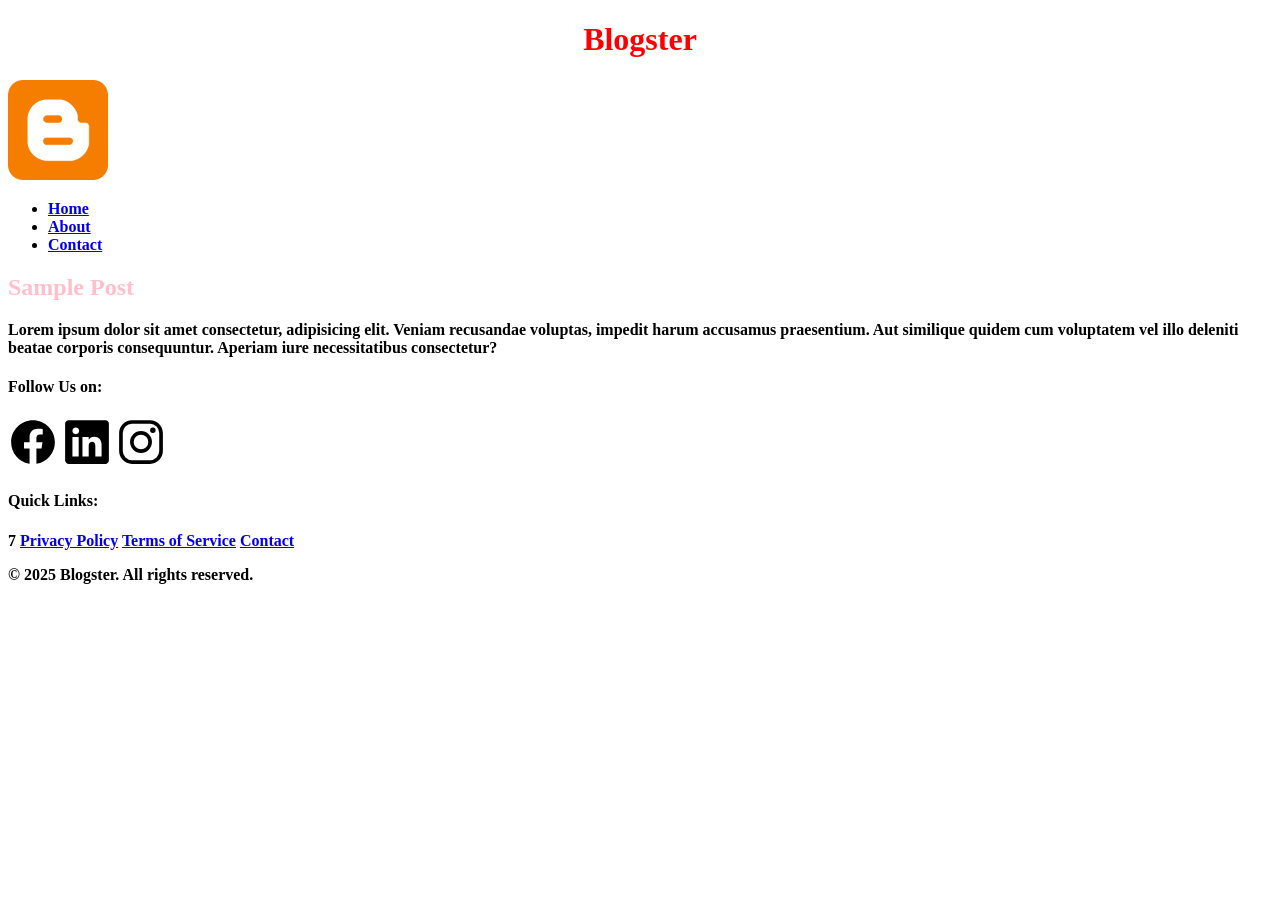
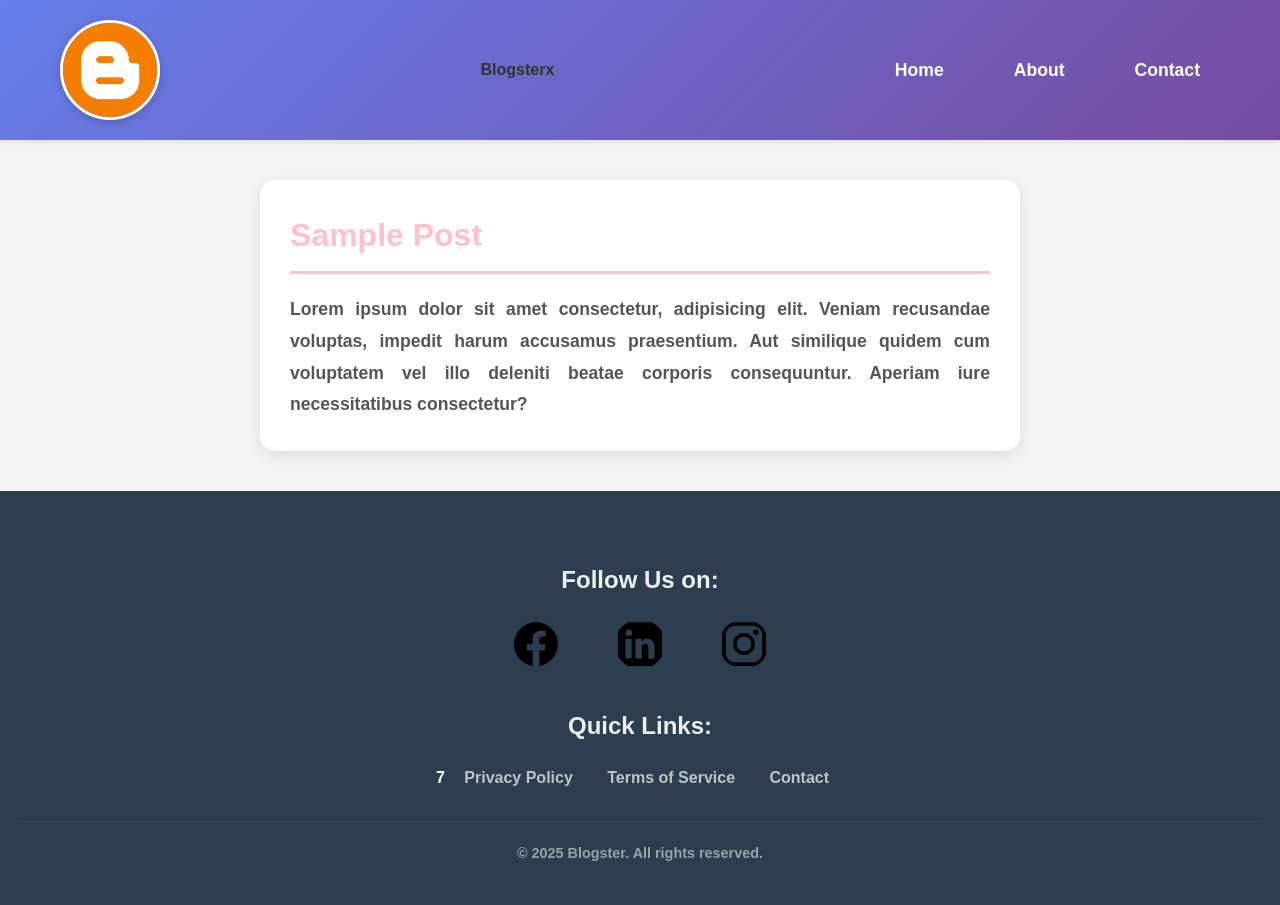
Before and after one commit to adityanaulakha/FULL-STACK-CLASS-CLG, a plain HTML site: page HTML & CSS/Blog Website/index.html in a window 1280 px wide. Before the commit the page ends 800 px from the top, so only its background shows below. Drawn offline with Linux system fonts and the light colour scheme.

Commit message:
Update index.html and index.css with enhanced styles and structure for Blog Website

```diff
--- a/HTML & CSS/Blog Website/index.css
+++ b/HTML & CSS/Blog Website/index.css
@@ -1,3 +1,161 @@
-*{
+* {
+    margin: 0;
+    padding: 0;
+    box-sizing: border-box;
     font-weight: bold;
 }
+
+body {
+    font-family: Arial, sans-serif;
+    line-height: 1.6;
+    color: #333;
+    background-color: #f4f4f4;
+}
+
+h1 {
+    text-align: center;
+    color: red;
+    font-size: 3rem;
+    margin: 20px 0;
+    text-shadow: 2px 2px 4px rgba(0,0,0,0.3);
+}
+
+header {
+    background: linear-gradient(135deg, #667eea, #764ba2);
+    padding: 20px 0;
+    box-shadow: 0 2px 5px rgba(0,0,0,0.1);
+}
+
+nav {
+    display: flex;
+    justify-content: space-between;
+    align-items: center;
+    max-width: 1200px;
+    margin: 0 auto;
+    padding: 0 20px;
+}
+
+nav img {
+    border-radius: 50%;
+    border: 3px solid white;
+    box-shadow: 0 2px 10px rgba(0,0,0,0.2);
+}
+
+nav ul {
+    display: flex;
+    list-style: none;
+    gap: 30px;
+}
+
+nav ul li a {
+    color: white;
+    text-decoration: none;
+    font-size: 1.1rem;
+    padding: 10px 20px;
+    border-radius: 25px;
+    transition: all 0.3s ease;
+}
+
+nav ul li a:hover {
+    background-color: rgba(255,255,255,0.2);
+    transform: translateY(-2px);
+}
+
+main {
+    max-width: 800px;
+    margin: 40px auto;
+    padding: 0 20px;
+}
+
+article {
+    background: white;
+    padding: 30px;
+    border-radius: 15px;
+    box-shadow: 0 5px 15px rgba(0,0,0,0.1);
+    margin-bottom: 30px;
+}
+
+article h2 {
+    font-size: 2rem;
+    margin-bottom: 20px;
+    border-bottom: 3px solid pink;
+    padding-bottom: 10px;
+}
+
+article p {
+    font-size: 1.1rem;
+    line-height: 1.8;
+    color: #555;
+    text-align: justify;
+}
+
+footer {
+    background: #2c3e50;
+    color: white;
+    padding: 40px 20px;
+    text-align: center;
+}
+
+footer h4 {
+    color: #ecf0f1;
+    margin: 30px 0 20px 0;
+    font-size: 1.5rem;
+}
+
+footer a {
+    color: #bdc3c7;
+    text-decoration: none;
+    margin: 0 15px;
+    display: inline-block;
+    transition: all 0.3s ease;
+}
+
+footer a:hover {
+    color: white;
+    transform: scale(1.1);
+}
+
+footer img {
+    border-radius: 50%;
+    margin: 0 10px;
+    transition: transform 0.3s ease;
+}
+
+footer img:hover {
+    transform: scale(1.2) rotate(10deg);
+}
+
+footer p {
+    margin-top: 30px;
+    padding-top: 20px;
+    border-top: 1px solid #34495e;
+    color: #95a5a6;
+    font-size: 0.9rem;
+}
+
+@media (max-width: 768px) {
+    nav {
+        flex-direction: column;
+        gap: 20px;
+    }
+
+    nav ul {
+        flex-direction: column;
+        gap: 15px;
+        text-align: center;
+    }
+
+    h1 {
+        font-size: 2rem;
+    }
+
+    article {
+        padding: 20px;
+        margin: 20px 0;
+    }
+
+    footer a {
+        display: block;
+        margin: 10px 0;
+    }
+}
--- a/HTML & CSS/Blog Website/index.html
+++ b/HTML & CSS/Blog Website/index.html
@@ -7,10 +7,9 @@
     <link rel="stylesheet" href="index.css">
   </head>
   <body>
-    <h1>Blogster</h1>
     <header>
       <nav>
-        <img src="logo-1.png" alt="" style="width: 100px" />
+        <img src="logo-1.png" alt="" style="width: 100px" />Blogsterx
         <ul>
           <li><a href="#">Home</a></li>
           <li><a href="#">About</a></li>
```
